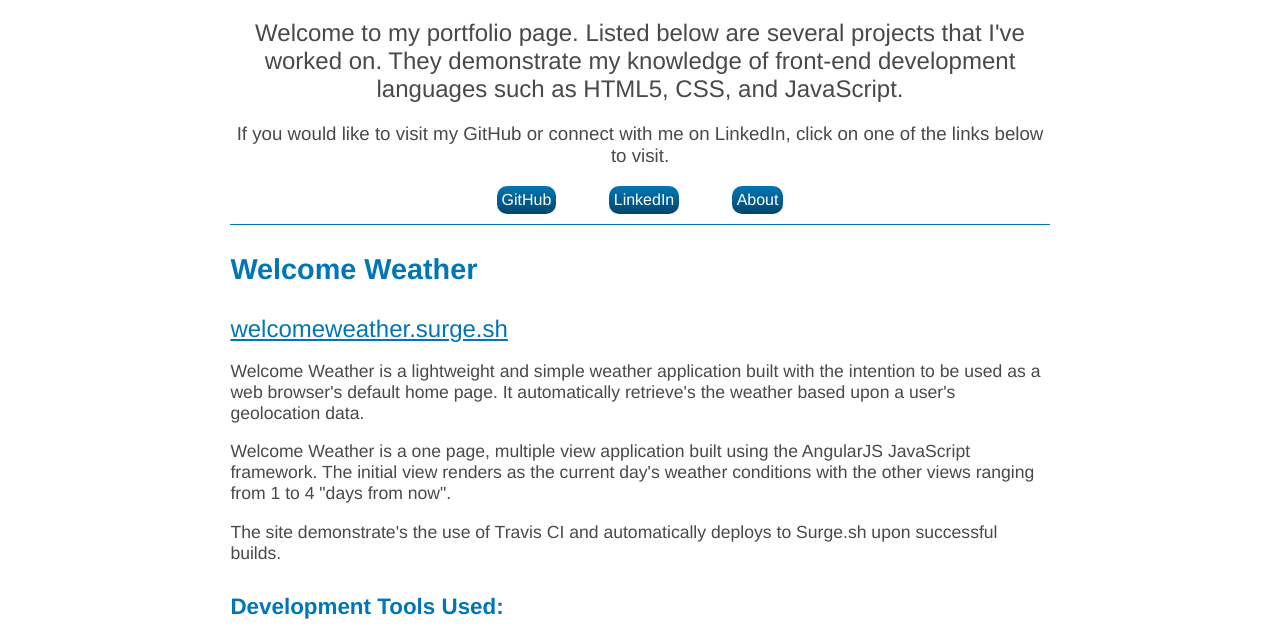
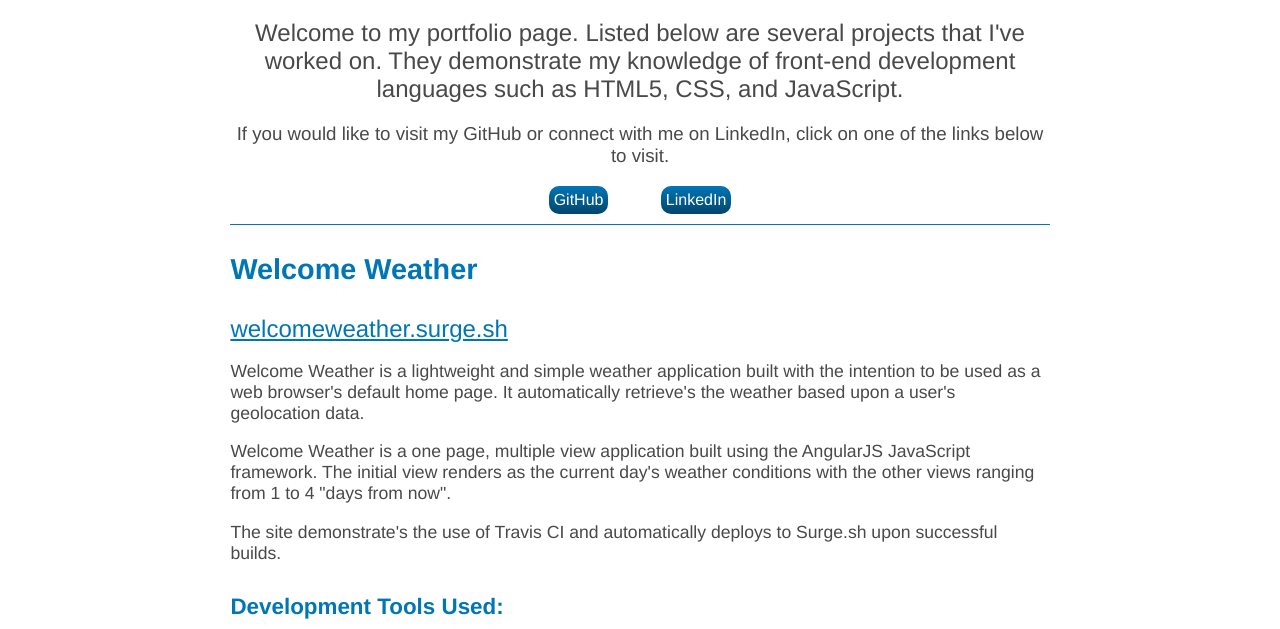
Before and after one commit to MichaelWDanko/michaelwdanko.github.io, a website: page index.html in a window 1280 px wide. Shown: the part 171-800 px from the top of the page. Drawn offline with Linux system fonts and the light colour scheme.

Commit message:
Hid the about.html link

```diff
--- a/index.html
+++ b/index.html
@@ -26,7 +26,7 @@
         <div class="nav columns">
             <a href="http://github.com/MichaelWDanko" class="navItem">GitHub</a>
             <a href="http://linkedin.com/in/MichaelWDanko" class="navItem">LinkedIn</a>
-            <a href="./about.html" class="navItem">About</a>
+<!--            <a href="./about.html" class="navItem">About</a>-->
         </div>
 
         <div class="project-item">
```
